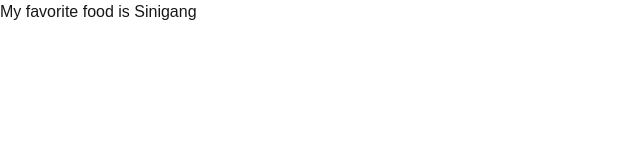
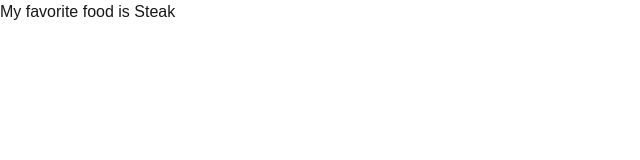
Before and after one commit to Brix-Adrian-Cruz/brix-nextjs, a Next.js app: page / in a window 1280 px wide. Shown: the top 160 px of the page, without its empty margins (0-640 px from the left). Built offline with nearby package versions, Linux system fonts and the light colour scheme.

Commit message:
[ZD-1068746] reachlocal - Change div

```diff
--- a/app/page.tsx
+++ b/app/page.tsx
@@ -1,3 +1,3 @@
 export default function Home() {
-  return <div>My favorite food is Sinigang</div>;
+  return <div>My favorite food is Steak</div>;
 }
```
